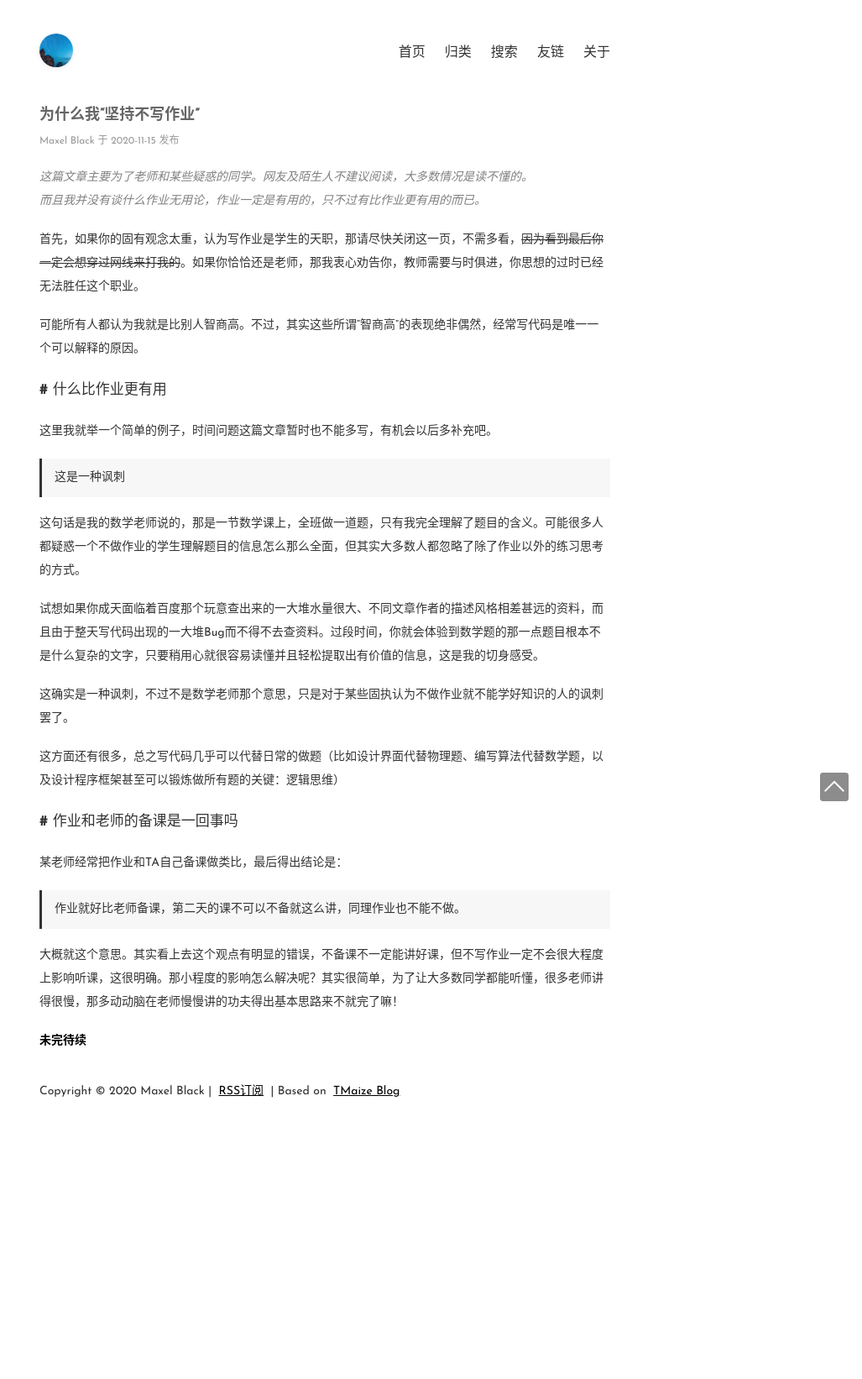
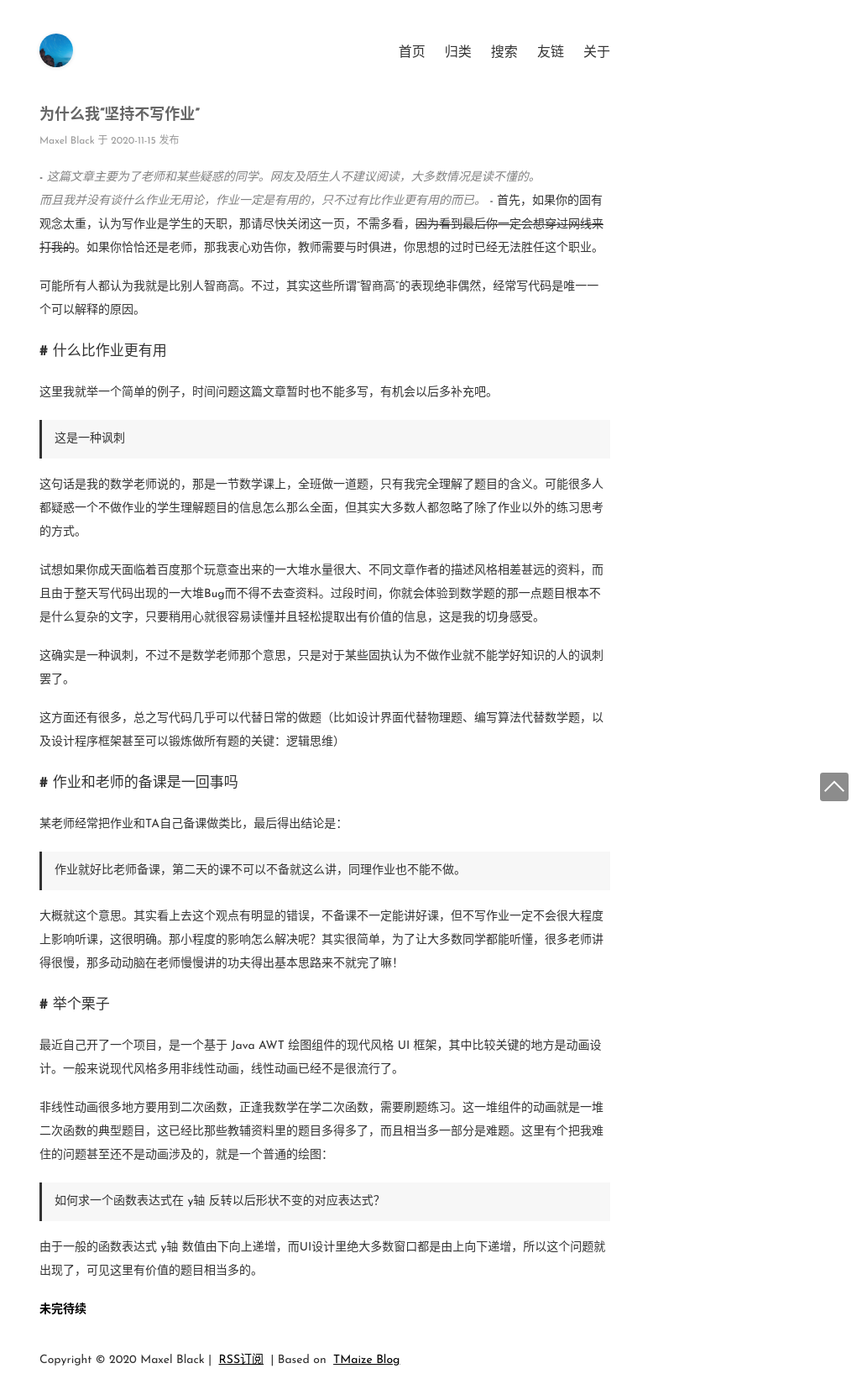
Before and after one commit to maxelblack/blog, a Jekyll site: the page built from _posts/2020-11-15-dailylife-homework.md, in a window 1280 px wide. Shown: the whole page at 84% size, without its empty margins (253-1280 px from the left). Built offline with Jekyll 4.4.1, drawn with Linux system fonts in a browser that asks for light colours; some web fonts are replaced; comment, search, counter and statistics services are not loaded; before the commit the page ends 1322 px from its top, so only the background shows below that.

Commit message:
Update the website.

```diff
--- a/_posts/2020-11-15-dailylife-homework.md
+++ b/_posts/2020-11-15-dailylife-homework.md
@@ -1,14 +1,14 @@
 ---
 layout: mypost
 title: 为什么我“坚持不写作业”
-excerpt: 那些关于大部分作业必要性的问题
+excerpt: 那些关于多数作业必要性的问题
 categories: [日常生活]
 ---
-
+-
 *<font color="grey">这篇文章主要为了老师和某些疑惑的同学。网友及陌生人不建议阅读，大多数情况是读不懂的。<br />
 而且我并没有谈什么作业无用论，作业一定是有用的，只不过有比作业更有用的而已。
 </font>*
-
+-
 首先，如果你的固有观念太重，认为写作业是学生的天职，那请尽快关闭这一页，不需多看，~~因为看到最后你一定会想穿过网线来打我的~~。如果你恰恰还是老师，那我衷心劝告你，教师需要与时俱进，你思想的过时已经无法胜任这个职业。
 
 可能所有人都认为我就是比别人智商高。不过，其实这些所谓“智商高”的表现绝非偶然，经常写代码是唯一一个可以解释的原因。
@@ -35,4 +35,14 @@ categories: [日常生活]
 
 大概就这个意思。其实看上去这个观点有明显的错误，不备课不一定能讲好课，但不写作业一定不会很大程度上影响听课，这很明确。那小程度的影响怎么解决呢？其实很简单，为了让大多数同学都能听懂，很多老师讲得很慢，那多动动脑在老师慢慢讲的功夫得出基本思路来不就完了嘛！
 
+# 举个栗子
+
+最近自己开了一个项目，是一个基于 Java AWT 绘图组件的现代风格 UI 框架，其中比较关键的地方是动画设计。一般来说现代风格多用非线性动画，线性动画已经不是很流行了。
+
+非线性动画很多地方要用到二次函数，正逢我数学在学二次函数，需要刷题练习。这一堆组件的动画就是一堆二次函数的典型题目，这已经比那些教辅资料里的题目多得多了，而且相当多一部分是难题。这里有个把我难住的问题甚至还不是动画涉及的，就是一个普通的绘图：
+
+> 如何求一个函数表达式在 y轴 反转以后形状不变的对应表达式？
+
+由于一般的函数表达式 y轴 数值由下向上递增，而UI设计里绝大多数窗口都是由上向下递增，所以这个问题就出现了，可见这里有价值的题目相当多的。
+
 __未完待续__
```
